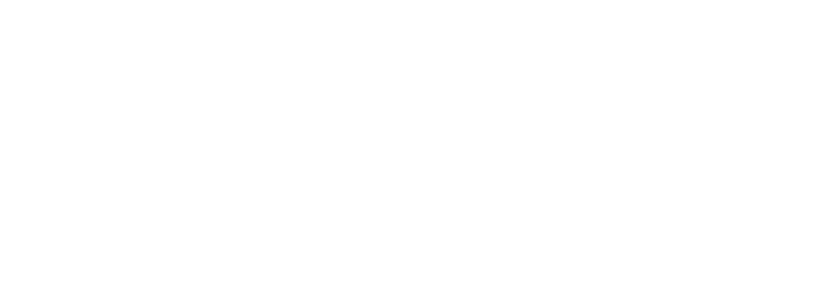
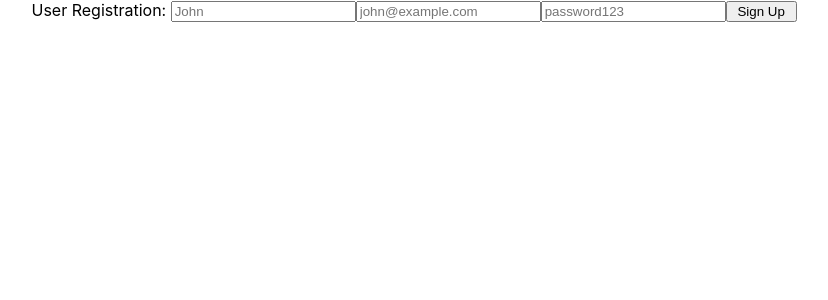
Before and after one commit to nickjoven/tasklister-react, a React (Create React App) app: page / in a window 1280 px wide. Shown: the top 300 px of the page, without its empty margins (226-1054 px from the left). Built offline with nearby package versions, Linux system fonts and the light colour scheme.

Commit message:
made variable more specific->user

```diff
--- a/src/App.js
+++ b/src/App.js
@@ -1,13 +1,80 @@
-import React from 'react';
+/*
+Create a component called App that render a signup for a user account.
+The user must sign up by providing their first name, last name, email
+address, password. Upon submitting the form, there must be some check
+to ensure that the user's email address input does include an "@"
+symbol. The submit event will then send a POST request with ALL of the
+data in the form to the server: 'http://example.com/signup'
+
+The signup form does not need to be its own component for this exercise
+*/
+
+import React, { useState } from 'react';
 import './App.css';
 
+const initialUser = {
+  firstName: '',
+  email: '',
+  password: '',
+}
 
 const App = () => {
+  const [user, setUser] = useState(initialUser)
+  const [emailValidity, setEmailValidity] = useState(false)
 
+  const handleSubmit = () => {
+    if (!emailValidity) {
+      return alert('invalid email')
+    } else {
+      fetch('http://example.com/signup', {
+        method: 'POST',
+        mode: 'cors',
+        headers:
+        {"Content-Type": "application/json",
+        Accept: "application/json"},
+        body: JSON.stringify(user)
+      })
+      .then(console.log('posted', JSON.stringify(user)))
+    }
+    // console.log(user)
+  }
+
+  const handleEmailValidity = (name, value) => {
+    if (name === 'email') {
+      if (value.includes('@')) {
+      console.log(name, 'includes @')
+      setEmailValidity(true)
+      } else if (!value.includes('@')) {
+        console.log(name, 'lacks @')
+        setEmailValidity(false)
+      }
+    }
+  }
+
+
+  const handleChange = (e) => {
+    const { name, value } = e.target
+    handleEmailValidity(name, value)
+    setUser({
+      ...user,
+      [name]: value
+    })
+  }
 
   return (
     <div className="App">
-
+      <form onSubmit={(e) => {
+        e.preventDefault()
+        handleSubmit()
+        e.target.reset()
+        setuser(initialUser)
+      }}>
+        <label>User Registration: </label>
+        <input type='text' onChange={handleChange} name='firstName' value={user.firstName} placeholder='John' />
+        <input type='text' onChange={handleChange} name='email' value={user.email} placeholder='john@example.com'/>
+        <input type='password' onChange={handleChange} name='password' value={user.password} placeholder='password123' />
+        <input type='submit' value=' Sign Up ' />
+      </form>
     </div>
   );
 }
```
